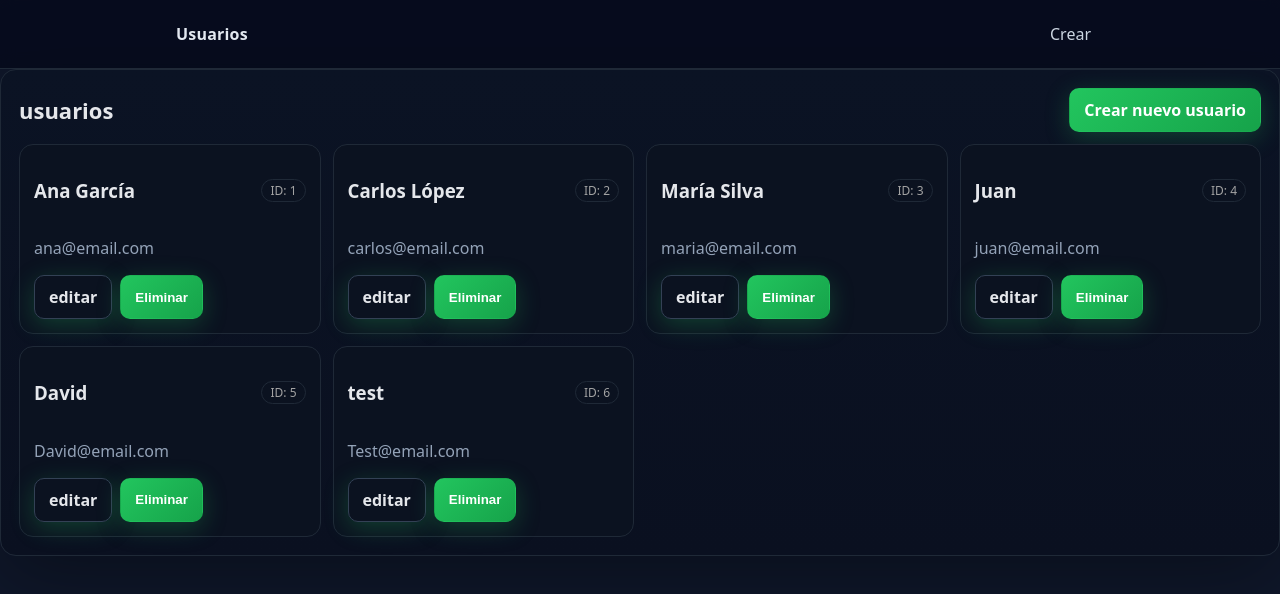
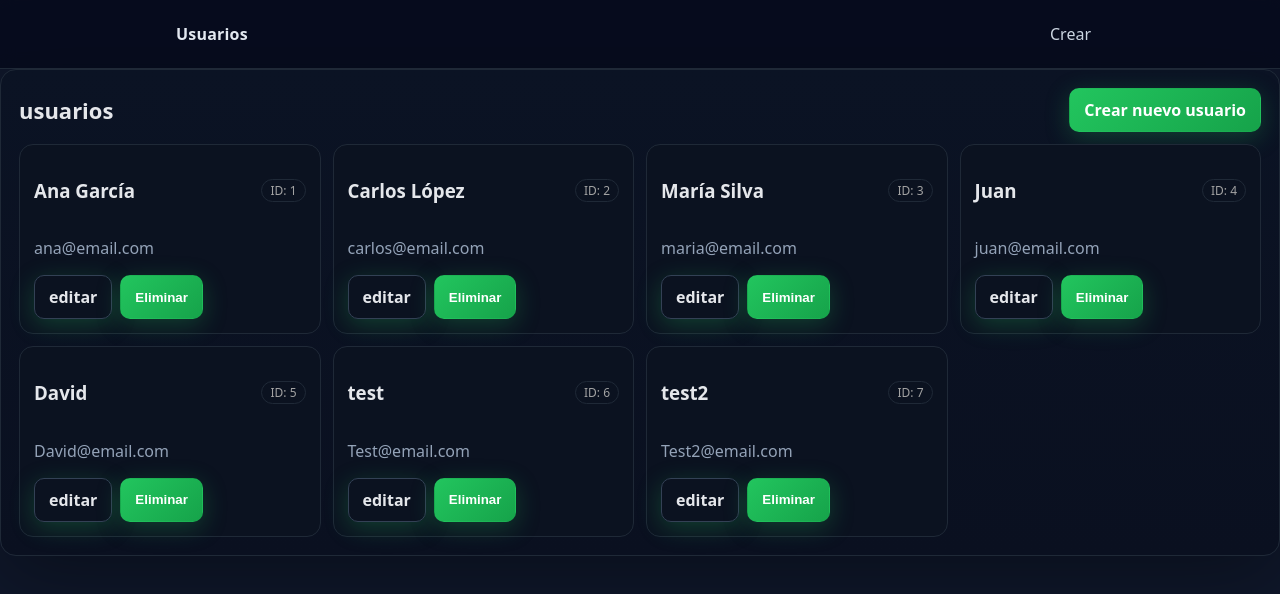
Before and after one commit to dburgos26/Clase_13, a React (Vite) app: page / in a window 1280 px wide. Shown: the top 594 px of the page. Built offline with nearby package versions, Linux system fonts and the light colour scheme.

Commit message:
Update App.jsx

```diff
--- a/src/App.jsx
+++ b/src/App.jsx
@@ -14,7 +14,8 @@ function App() {
     { id: 3, nombre: 'María Silva', correo: 'maria@email.com' },
     { id: 4, nombre: 'Juan', correo: 'juan@email.com' },
     { id: 5, nombre: 'David', correo: 'David@email.com' },
-    { id: 6, nombre: 'test', correo: 'Test@email.com' }
+    { id: 6, nombre: 'test', correo: 'Test@email.com' },
+    { id: 7, nombre: 'test2', correo: 'Test2@email.com' },
   ]);
 
   const crearUsuario = ({ nombre, correo }) => {
```
